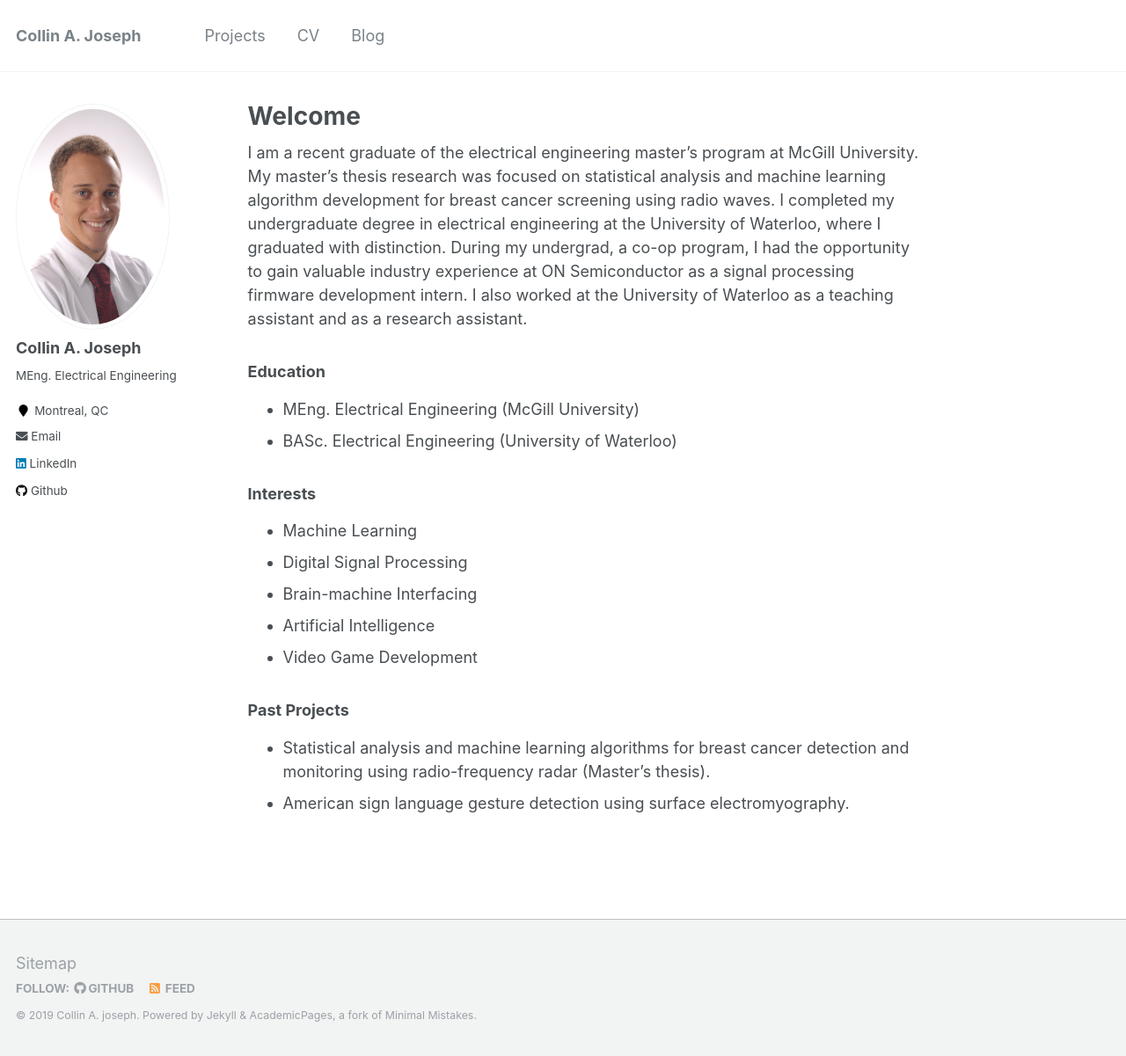
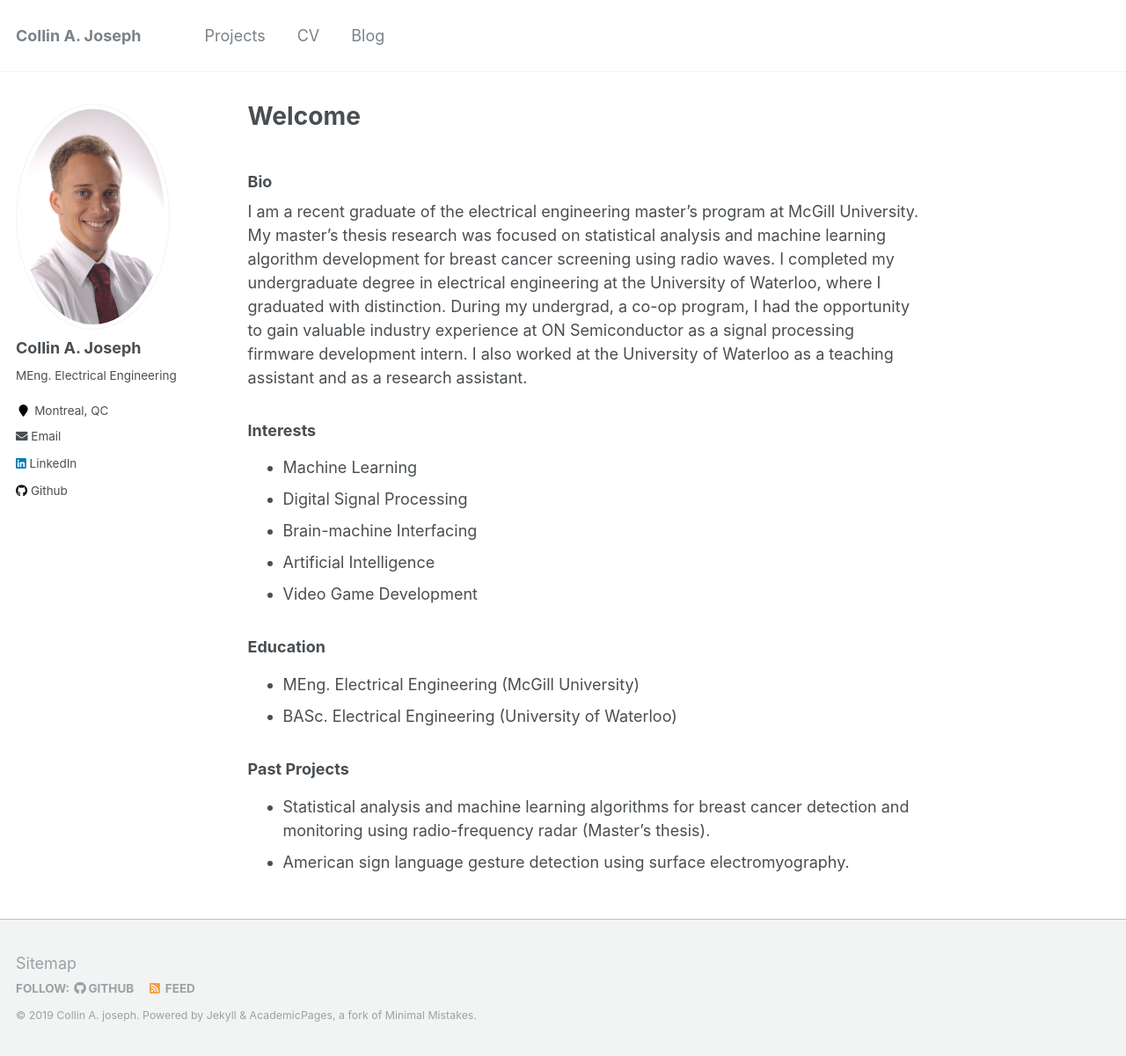
Before and after one commit to collinquintyne/collinquintyne.github.io, a Jekyll site: the page built from _pages/about.md, in a window 1280 px wide and 1201 px high. Shown: the whole window at 88% size. Built offline with Jekyll 4.4.1, drawn with Linux system fonts in a browser that asks for light colours; some of the changed lines change nothing that is shown.

Commit message:
update home page

```diff
--- a/_pages/about.md
+++ b/_pages/about.md
@@ -8,11 +8,8 @@ redirect_from:
   - /about.html
 ---
 
+### Bio
 I am a recent graduate of the electrical engineering master's program at McGill University. My master's thesis research was focused on statistical analysis and machine learning algorithm development for breast cancer screening using radio waves. I completed my undergraduate degree in electrical engineering at the University of Waterloo, where I graduated with distinction. During my undergrad, a co-op program, I had the opportunity to gain valuable industry experience at ON Semiconductor as a signal processing firmware development intern. I also worked at the University of Waterloo as a teaching assistant and as a research assistant.
-
-### Education
-* MEng. Electrical Engineering (McGill University)
-* BASc. Electrical Engineering (University of Waterloo)
 
 ### Interests
 * Machine Learning
@@ -21,6 +18,10 @@ I am a recent graduate of the electrical engineering master's program at McGill
 * Artificial Intelligence
 * Video Game Development
 
+### Education
+* MEng. Electrical Engineering (McGill University)
+* BASc. Electrical Engineering (University of Waterloo)
+
 ### Past Projects
 * Statistical analysis and machine learning algorithms for breast cancer detection and monitoring using radio-frequency radar (Master's thesis).
 * American sign language gesture detection using surface electromyography.
```
